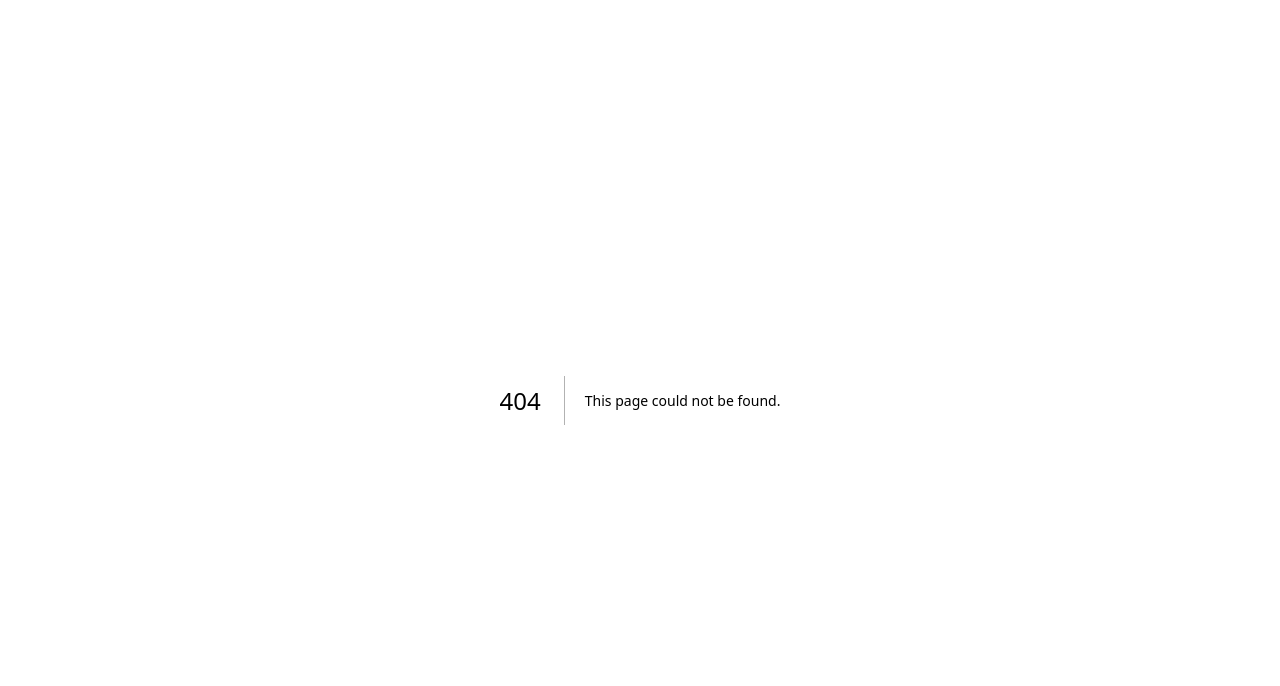
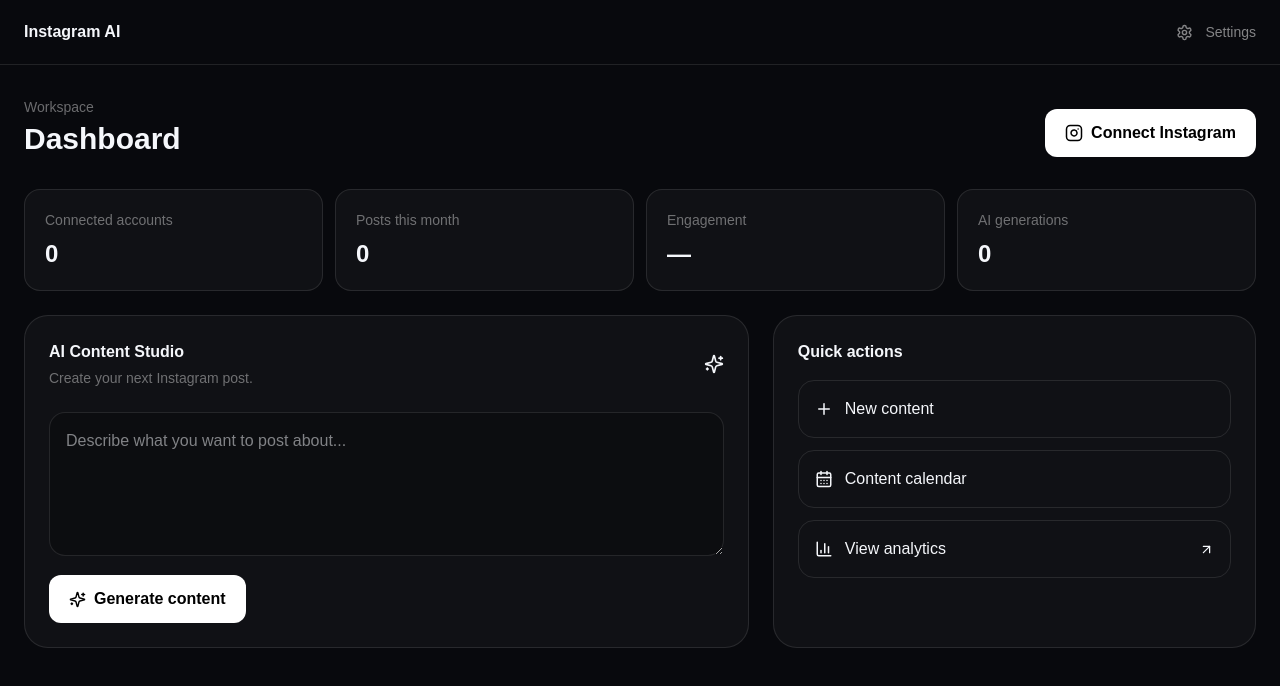
Before and after one commit to rainold23/INSTAGRAM-AI-SAAS, a Next.js app: page /dashboard in a window 1280 px wide. Before the commit this address had no page. Shown: the top 686 px of the page. Built offline with nearby package versions, Linux system fonts and the light colour scheme.

Commit message:
Create first dashboard

```diff
--- /dev/null
+++ b/app/dashboard/page.tsx
@@ -0,0 +1,48 @@
+import Link from "next/link";
+import { Instagram, Sparkles, CalendarDays, BarChart3, Settings, Plus, ArrowUpRight } from "lucide-react";
+
+const stats = [
+  ["Connected accounts", "0"],
+  ["Posts this month", "0"],
+  ["Engagement", "—"],
+  ["AI generations", "0"],
+];
+
+export default function DashboardPage() {
+  return (
+    <main className="min-h-screen bg-[#08090d]">
+      <header className="border-b border-white/10">
+        <div className="mx-auto flex max-w-7xl items-center justify-between px-6 py-5">
+          <Link href="/" className="font-semibold">Instagram AI</Link>
+          <div className="flex items-center gap-3 text-sm text-white/50"><Settings size={17}/> Settings</div>
+        </div>
+      </header>
+      <div className="mx-auto max-w-7xl px-6 py-8">
+        <div className="flex flex-col justify-between gap-5 md:flex-row md:items-end">
+          <div><p className="text-sm text-white/40">Workspace</p><h1 className="mt-1 text-3xl font-bold">Dashboard</h1></div>
+          <button className="flex items-center justify-center gap-2 rounded-xl bg-white px-5 py-3 font-semibold text-black"><Instagram size={18}/> Connect Instagram</button>
+        </div>
+
+        <div className="mt-8 grid grid-cols-2 gap-3 lg:grid-cols-4">
+          {stats.map(([label,value]) => <div key={label} className="rounded-2xl border border-white/10 bg-white/[0.035] p-5"><p className="text-sm text-white/40">{label}</p><p className="mt-2 text-2xl font-bold">{value}</p></div>)}
+        </div>
+
+        <div className="mt-6 grid gap-6 lg:grid-cols-[1.5fr_1fr]">
+          <section className="rounded-3xl border border-white/10 bg-white/[0.035] p-6">
+            <div className="flex items-center justify-between"><div><h2 className="font-semibold">AI Content Studio</h2><p className="mt-1 text-sm text-white/40">Create your next Instagram post.</p></div><Sparkles size={20}/></div>
+            <textarea className="mt-6 min-h-36 w-full rounded-2xl border border-white/10 bg-black/20 p-4 outline-none" placeholder="Describe what you want to post about..."/>
+            <button className="mt-3 flex items-center gap-2 rounded-xl bg-white px-5 py-3 font-semibold text-black"><Sparkles size={17}/> Generate content</button>
+          </section>
+          <section className="rounded-3xl border border-white/10 bg-white/[0.035] p-6">
+            <h2 className="font-semibold">Quick actions</h2>
+            <div className="mt-4 space-y-3">
+              <button className="flex w-full items-center gap-3 rounded-2xl border border-white/10 p-4 text-left hover:bg-white/5"><Plus size={18}/> New content</button>
+              <button className="flex w-full items-center gap-3 rounded-2xl border border-white/10 p-4 text-left hover:bg-white/5"><CalendarDays size={18}/> Content calendar</button>
+              <button className="flex w-full items-center gap-3 rounded-2xl border border-white/10 p-4 text-left hover:bg-white/5"><BarChart3 size={18}/> View analytics <ArrowUpRight size={15} className="ml-auto"/></button>
+            </div>
+          </section>
+        </div>
+      </div>
+    </main>
+  );
+}
```
